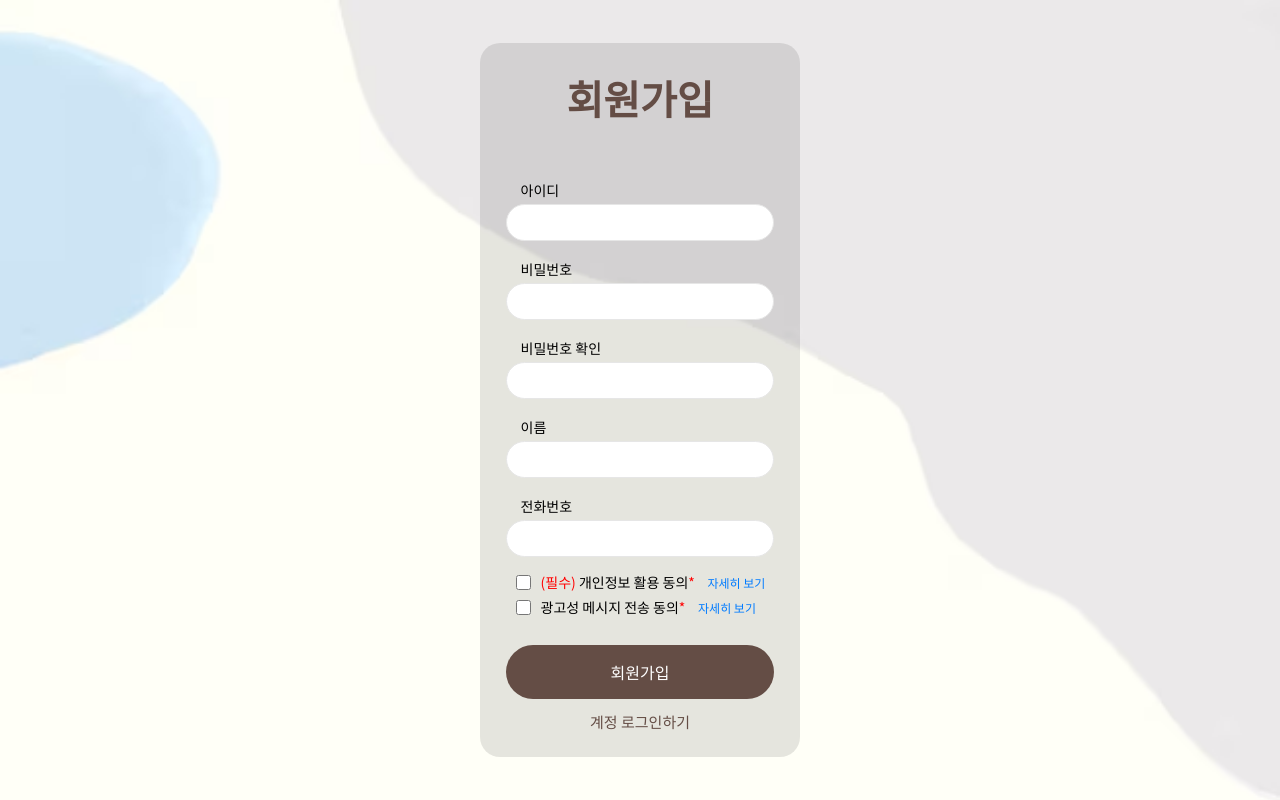
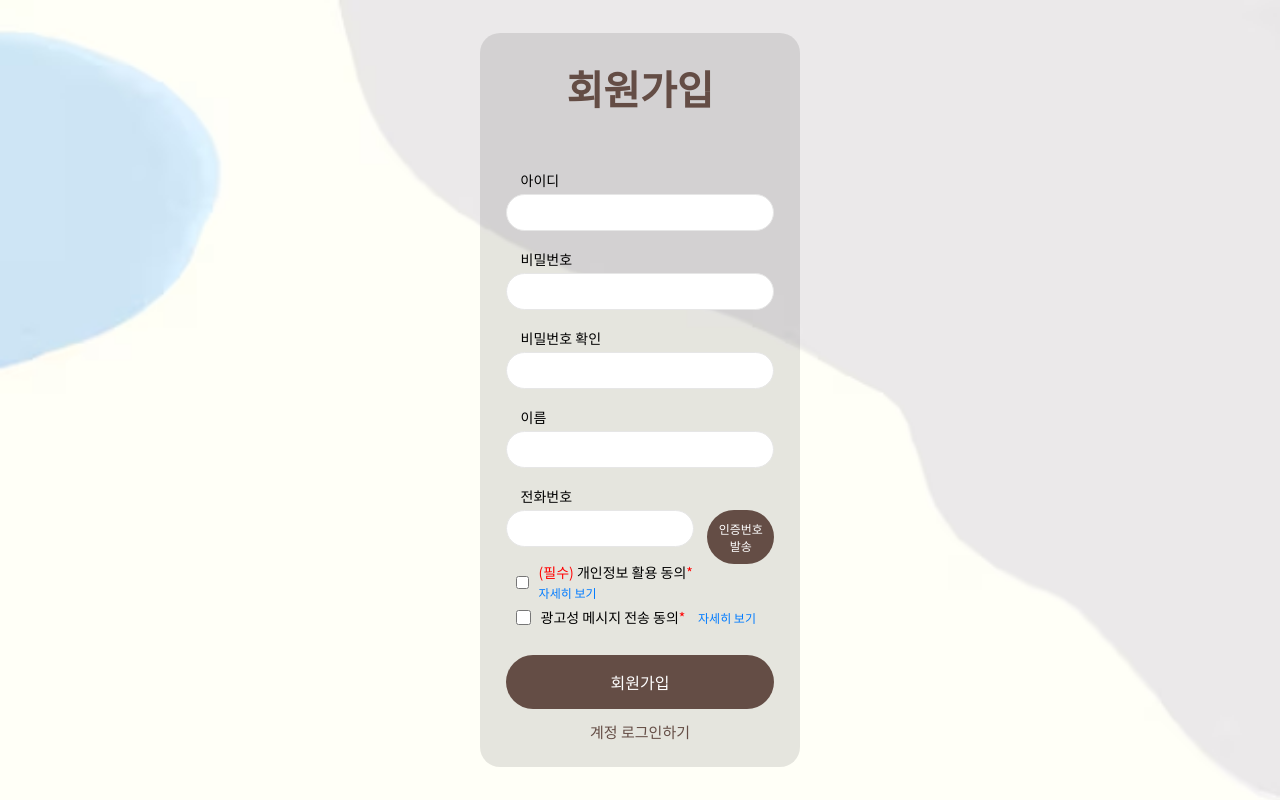
Before and after one commit to KoesJin/Daelim_TechFair, a React (Create React App) app: page /signuppage in a window 1280 px wide. Built offline with nearby package versions, Linux system fonts and the light colour scheme.

Commit message:
signupPage sms finish But function is...haha

```diff
--- a/src/css/SignPage.module.css
+++ b/src/css/SignPage.module.css
@@ -120,6 +120,7 @@ button:hover {
 .required {
   color: red;
 }
+
 .checkboxContainer {
   display: flex;
   align-items: center;
@@ -149,3 +150,15 @@ input[type="checkbox"]:checked {
   color: #007bff;
   cursor: pointer;
 }
+
+.inputShort {
+  width: 70%;
+}
+
+.sendButton {
+  width: 25%;
+  font-size: 12px;
+  padding: 10px;
+  float:right;
+  margin-top : 3px;
+}
--- a/src/page/SignupPage.jsx
+++ b/src/page/SignupPage.jsx
@@ -9,15 +9,17 @@ const SignupPage = () => {
   const [passwordCheck, setPasswordCheck] = useState("");
   const [name, setName] = useState("");
   const [tel, setTel] = useState("");
-  const [isAgreedToAds, setIsAgreedToAds] = useState(false);
-  const [isAgreedToPrivacy, setIsAgreedToPrivacy] = useState(false);
+  const [AgreedToAds, setAgreedToAds] = useState(false);
+  const [AgreedToPrivacy, setAgreedToPrivacy] = useState(false);
+  const [showCertification, setShowCertification] = useState(false);
+  const [certification, setCertification] = useState("");
 
   const handleAdsChange = () => {
-    setIsAgreedToAds(!isAgreedToAds);
+    setAgreedToAds(!AgreedToAds);
   };
 
   const handlePrivacyChange = () => {
-    setIsAgreedToPrivacy(!isAgreedToPrivacy);
+    setAgreedToPrivacy(!AgreedToPrivacy);
   };
 
   const handlePhoneNumberChange = (e) => {
@@ -41,10 +43,26 @@ const SignupPage = () => {
     setName(e.target.value);
   };
 
+  const handlecertificationChange = (e) => {
+    setCertification(e.target.value);
+  };
+
+  const handleSendcertification = () => {
+    setShowCertification(true);
+  };
+
+  const handleVerifyCode = () => {
+    if (certification === "123456") { // 나중에 변수로 바꾸면 되용~
+      alert("인증이 완료되었습니다.");
+    } else {
+      alert("인증번호가 틀렸습니다.");
+    }
+  };
+
   const handleSubmit = (e) => {
     e.preventDefault();
 
-    if (!isAgreedToPrivacy) {
+    if (!AgreedToPrivacy) {
       alert("개인정보 활용 동의를 해주세요.");
       return;
     }
@@ -53,9 +71,7 @@ const SignupPage = () => {
       alert("비밀번호가 일치하지 않습니다.");
       return;
     }
-
-    // 회원가입 처리 로직 (API 요청 등)
-    console.log('회원가입 정보:', { id, password, name, tel, isAgreedToAds });
+    console.log('회원가입 정보:', { id, password, name, tel, AgreedToAds, AgreedToPrivacy });
   };
 
   return (
@@ -105,19 +121,47 @@ const SignupPage = () => {
           </div>
           <div className={styles.inputContainer}>
             <label htmlFor="tel" className={styles.label}>전화번호</label>
+            <div className={styles.inputWithButton}>
               <input
                 id="tel"
                 type="tel"
-              className={styles.input}
+                className={`${styles.inputShort} ${styles.input}`}
                 value={tel}
                 onChange={handlePhoneNumberChange}
               />
+              <button
+                type="button"
+                className={`${styles.sendButton} ${styles.button}`}
+                onClick={handleSendcertification}
+              >인증번호 발송
+              </button>
             </div>
+          </div>
+          {showCertification && (
+            <div className={styles.inputContainer}>
+              <div className={styles.inputWithButton}>
+                <input
+                  id="certification"
+                  type="text"
+                  placeholder="인증번호를 입력하세요"
+                  className={`${styles.inputShort} ${styles.input}`}
+                  value={certification}
+                  onChange={handlecertificationChange}
+                />
+                <button
+                  type="button"
+                  className={`${styles.sendButton} ${styles.button}`}
+                  onClick={handleVerifyCode}
+                >확인
+                </button>
+              </div>
+            </div>
+          )}
           <div className={styles.checkboxContainer}>
             <input
               type="checkbox"
               id="privacy"
-              checked={isAgreedToPrivacy}
+              checked={AgreedToPrivacy}
               onChange={handlePrivacyChange}
             />
             <label htmlFor="privacy" className={styles.checkboxLabel}>
@@ -130,7 +174,7 @@ const SignupPage = () => {
             <input
               type="checkbox"
               id="ads"
-              checked={isAgreedToAds}
+              checked={AgreedToAds}
               onChange={handleAdsChange}
             />
             <label htmlFor="ads" className={styles.checkboxLabel}>
```
Lines whose indentation alone changed are shown as unchanged.
